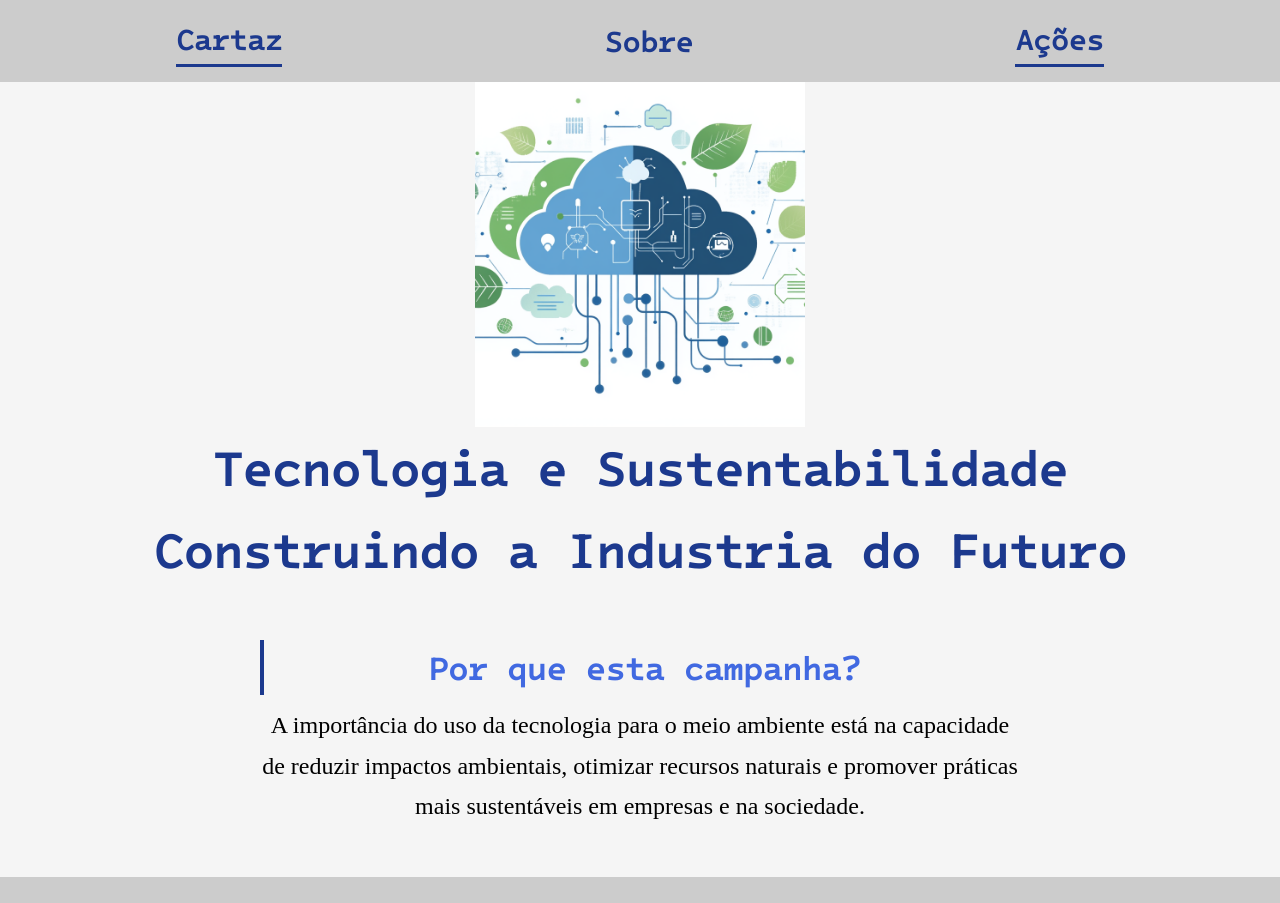
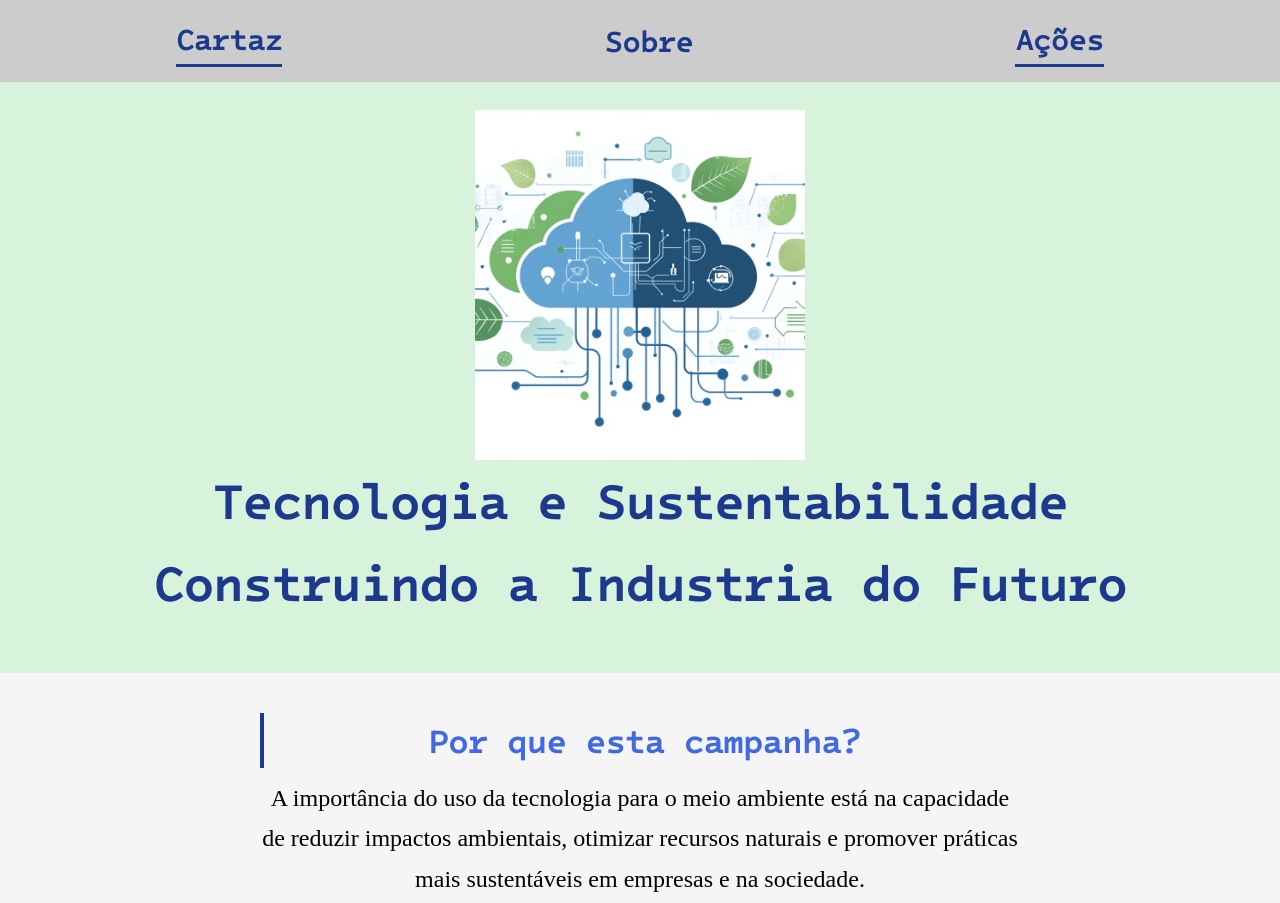
Before and after one commit to erika-coelho/projeto-integrador, a plain HTML site: page index.html in a window 1280 px wide. Shown: the top 903 px of the page. Drawn offline with Linux system fonts and the light colour scheme.

Commit message:
correcoes

```diff
--- a/index.html
+++ b/index.html
@@ -7,13 +7,16 @@
     <link rel="stylesheet" href="assets/css/style.css" >
 </head>
 <body>
-    <>
+    <header>
         <nav class="menu-navegacao">
             <a href="index.html" class="ativo">Cartaz</a>
             <a href="sobre.html">Sobre</a>
             <a href="acoes.html" class="ativo">Ações</a>
         </nav>
-         <div> <img class="img_inicio" src="/assets/img/logo.png"> </div>
+         <div> <img class="img_inicio" src="assets/img/logo.png" alt="logo">
+
+         </div>
+
 
         <h1>  Tecnologia e Sustentabilidade <br> Construindo a Industria do Futuro</h1>
 
@@ -54,6 +57,6 @@
         <p>&copy;Projeto integrador- Liga Steam/ArcelorMittal - 2026</p>
 
     </footer>
-    <script src="/assets/js/script.js"></script>
+    <script src="assets/js/script.js"></script>
 </body>
 </html>
```
Also changed, not shown: sobre.html (+4 -4 lines).
